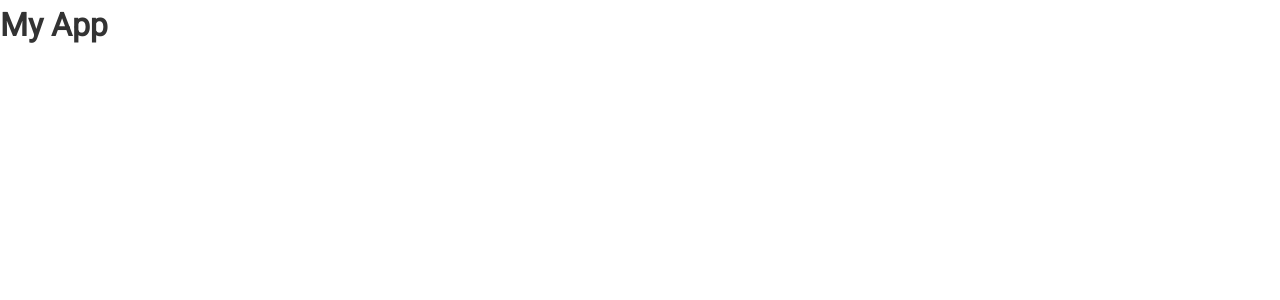
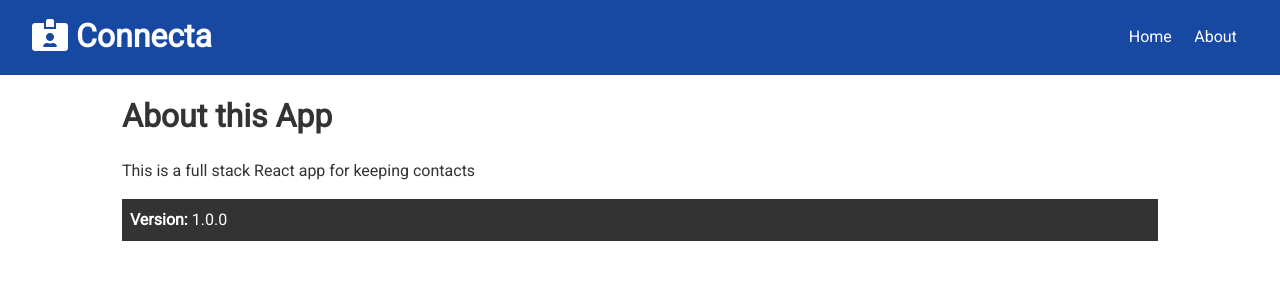
Before and after one commit to xaviguasch/connecta-app-server, a React (Create React App) app in the folder client/: page /about in a window 1280 px wide. Shown: the top 300 px of the page. Built offline with nearby package versions, Linux system fonts and the light colour scheme.

Commit message:
added Navbar and Router Links

```diff
--- a/client/src/App.js
+++ b/client/src/App.js
@@ -1,11 +1,23 @@
-import React from 'react'
+import React, { Fragment } from 'react'
+import { BrowserRouter as Router, Route, Switch } from 'react-router-dom'
+import Navbar from './components/layout/Navbar'
+import Home from './components/pages/Home'
+import About from './components/pages/About'
 import './App.css'
 
 const App = () => {
   return (
-    <div className='App'>
-      <h1>My App</h1>
-    </div>
+    <Router>
+      <Fragment>
+        <Navbar />
+        <div className='container'>
+          <Switch>
+            <Route exact path='/' component={Home} />
+            <Route exact path='/about' component={About} />
+          </Switch>
+        </div>
+      </Fragment>
+    </Router>
   )
 }
 
--- /dev/null
+++ b/client/src/components/layout/Navbar.js
@@ -0,0 +1,33 @@
+import React from 'react'
+import PropTypes from 'prop-types'
+import { Link } from 'react-router-dom'
+
+const Navbar = ({ title, icon }) => {
+  return (
+    <div className='navbar bg-primary'>
+      <h1>
+        <i className={icon} /> {title}
+      </h1>
+      <ul>
+        <li>
+          <Link to='/'>Home</Link>
+        </li>
+        <li>
+          <Link to='/about'>About</Link>
+        </li>
+      </ul>
+    </div>
+  )
+}
+
+Navbar.propTypes = {
+  title: PropTypes.string.isRequired,
+  icon: PropTypes.string
+}
+
+Navbar.defaultProps = {
+  title: 'Connecta',
+  icon: 'fas fa-id-card-alt'
+}
+
+export default Navbar
--- /dev/null
+++ b/client/src/components/pages/About.js
@@ -0,0 +1,15 @@
+import React from 'react'
+
+const About = () => {
+  return (
+    <div>
+      <h1>About this App</h1>
+      <p className='my-1'>This is a full stack React app for keeping contacts</p>
+      <p className='bg-dark p'>
+        <strong>Version: </strong> 1.0.0
+      </p>
+    </div>
+  )
+}
+
+export default About
--- /dev/null
+++ b/client/src/components/pages/Home.js
@@ -0,0 +1,11 @@
+import React from 'react'
+
+const Home = () => {
+  return (
+    <div>
+      <h1>Home</h1>
+    </div>
+  )
+}
+
+export default Home
```
